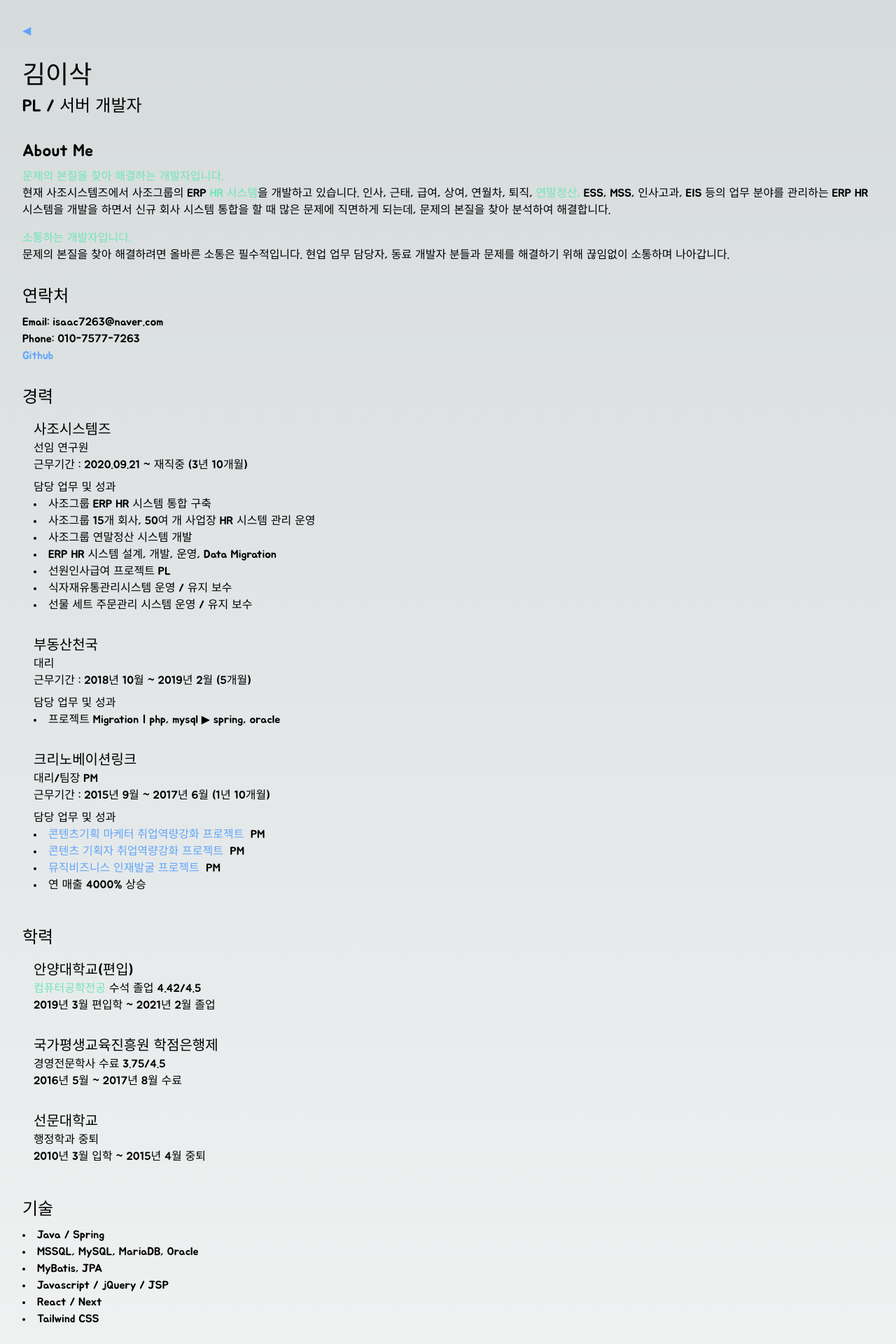
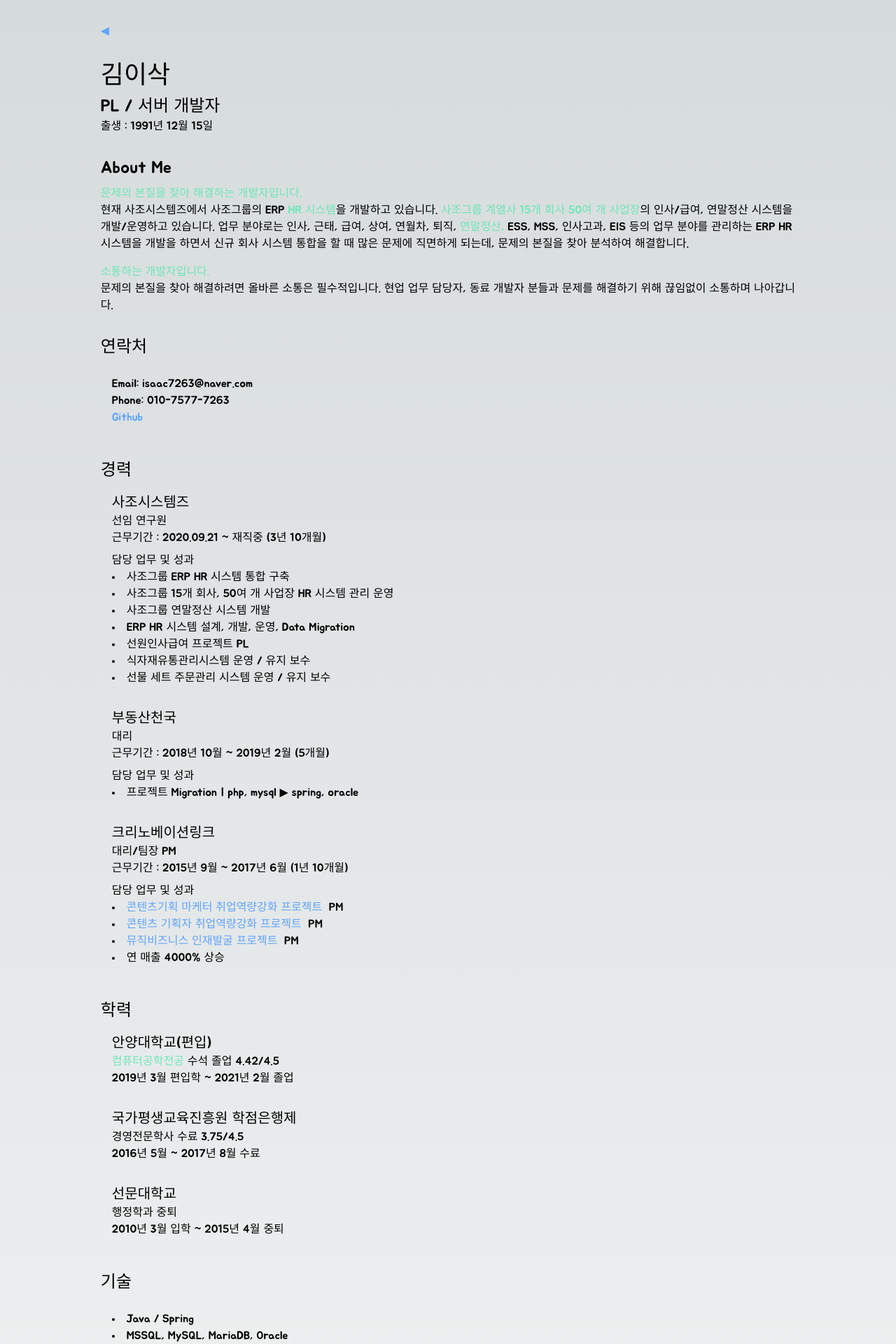
Before and after one commit to isaackimdev/isaackimdev.github.io, a Next.js app: page /portfolio in a window 1280 px wide. Shown: the top 1920 px of the page at 70% size. Built offline with nearby package versions, Linux system fonts and the light colour scheme.

Commit message:
m: 자격증 추가, 내용 보완, 양 옆 aside 여백 추가

```diff
--- a/app/portfolio/page.tsx
+++ b/app/portfolio/page.tsx
@@ -18,12 +18,15 @@ export default function Home() {
 
 
   return (
-    <main className="p-4 select-none">
+    <main className="flex md:flex-row p-4 select-none">
+
+      <aside className="hidden md:block md:w-1/4">
+
+      </aside>
+
+      <div>
         <nav className="p-4">
-        <Link
-          className="text-blue-400"
-          href={'/'}
-        >
+          <Link className="text-blue-400" href={'/'}>
             ◀
           </Link>
         </nav>
@@ -31,13 +34,15 @@ export default function Home() {
         <header className="p-4">
           <h1 className="text-4xl mb-2">김이삭</h1>
           <p className="text-2xl">PL / 서버 개발자</p>
+          <p>출생 : 1991년 12월 15일</p>
         </header>
 
         <section className="p-4">
           <h2 className="text-2xl mb-2">About Me</h2>
           <p className="text-emerald-300">문제의 본질을 찾아 해결하는 개발자입니다.</p>
           <p>현재 사조시스템즈에서 사조그룹의 ERP <span className="text-emerald-300"> HR 시스템</span>을 개발하고 있습니다.
-          인사, 근태, 급여, 상여, 연월차, 퇴직, <span className="text-emerald-300"> 연말정산, </span>ESS, MSS, 인사고과,
+            <span className="text-emerald-300"> 사조그룹 계열사 15개 회사 50여 개 사업장</span>의 인사/급여, 연말정산 시스템을 개발/운영하고 있습니다.
+            업무 분야로는 인사, 근태, 급여, 상여, 연월차, 퇴직, <span className="text-emerald-300"> 연말정산, </span>ESS, MSS, 인사고과,
             EIS 등의 업무 분야를 관리하는 ERP HR 시스템을 개발을 하면서 신규 회사 시스템 통합을 할 때
             많은 문제에 직면하게 되는데, 문제의 본질을 찾아 분석하여 해결합니다.
           </p>
@@ -47,22 +52,19 @@ export default function Home() {
             현업 업무 담당자, 동료 개발자 분들과 문제를 해결하기 위해
             끊임없이 소통하며 나아갑니다.
           </p>
+
         </section>
 
         <section className="p-4">
           <h2 className="text-2xl mb-2">연락처</h2>
-        <ul>
+          <ul className="p-4">
             <li>Email: isaac7263@naver.com</li>
             <li>Phone: 010-7577-7263</li>
             <li>
-            <Link
-              className="text-blue-400"
-              href={'https://github.com/isaackimdev'}
-            >
+              <Link className="text-blue-400" href={'https://github.com/isaackimdev'}>
                   Github
               </Link>
             </li>
-          {/* <li>LinkedIn: linkedin.com/in/yourprofile</li> */}
           </ul>
         </section>
 
@@ -158,7 +160,7 @@ export default function Home() {
 
         <section className="p-4">
           <h2 className="text-2xl mb-2">기술</h2>
-        <ul className="list-disc list-inside">
+          <ul className="list-disc list-inside p-4">
             <li>Java / Spring</li>
             <li>MSSQL, MySQL, MariaDB, Oracle</li>
             <li>MyBatis, JPA</li>
@@ -175,7 +177,6 @@ export default function Home() {
             <p>계열사들의 여러 인사급여 시스템을 하나로 통합 구축한 프로젝트</p>
             <p>2021년 1월 ~ 시스템 운영 및 추가 회사 통합 작업 진행중</p>
             <p>PL로 참여하여, 설계/개발/운영을 해오고 있습니다.</p>
-
             <p>기술 스택 : </p>
             <p>Java/Spring/MyBatis/MSSQL/jQuery/Javascript</p>
             <p>성과 : </p>
@@ -188,6 +189,7 @@ export default function Home() {
           <div className="p-4">
             <h3 className="text-xl text-emerald-300">선원 인사급여정산 차세대 시스템 구축 프로젝트</h3>
             <p>선원 인사급여정산 차세대 시스템</p>
+            <p>2023년 7월 ~ 현재 (연말정산 기간 제외)</p>
             <p>기술 스택 : </p>
             <p>Java/Spring/MyBatis/MSSQL/jQuery/Javascript</p>
             <p>성과 : </p>
@@ -217,7 +219,7 @@ export default function Home() {
             <h3 className="text-xl">자바 기반 웹 개발자 양성 과정</h3>
             <p>Java, Spring 기반 웹 교육을 듣고, Spring 기반 웹 개발 프로젝트를 수행했습니다.</p>
             <p>기관 : KGITBANK</p>
-          <p>기간 : 2018.04~2018.10</p>
+            <p>기간 : 2018년 4월 ~ 2018년 10월</p>
           </div>
         </section>
 
@@ -226,12 +228,31 @@ export default function Home() {
           <div className="p-4">
             <h3 className="text-xl">정보처리기사</h3>
             <p>한국산업인력공단</p>
-          <p>취득일 : 2020.08</p>
+            <p>취득일 : 2020년 8월</p>
             <p>자격번호 : 비공개</p>
-          <p>합격년월일 : 2020.08.28</p>
-          <p>발급년월일 : 2020.09.07</p>
+            <p>합격년월일 : 2020년 8월 28일</p>
+            <p>발급년월일 : 2020년 9월 7일</p>
+          </div>
+          <div className="p-4">
+            <h3 className="text-xl">2종보통운전면허</h3>
+            <p>경찰청</p>
+            <p>취득일 : 2016년 12월</p>
+          </div>
+          <div className="p-4">
+            <h3 className="text-xl">텔레마케팅관리사</h3>
+            <p>한국산업인력공단</p>
+            <p>취득일 : 2016년 11월</p>
+            <p>자격번호 : 비공개</p>
+            <p>합격년월일 : 2016년 11월 18일</p>
+            <p>발급년월일 : 2016년 12월 14일</p>
           </div>
         </section>
+      </div>
+
+      <aside className="hidden md:block md:w-1/4">
+
+      </aside>
+
     </main>
   );
 }
```
Lines whose indentation alone changed are shown as unchanged.
